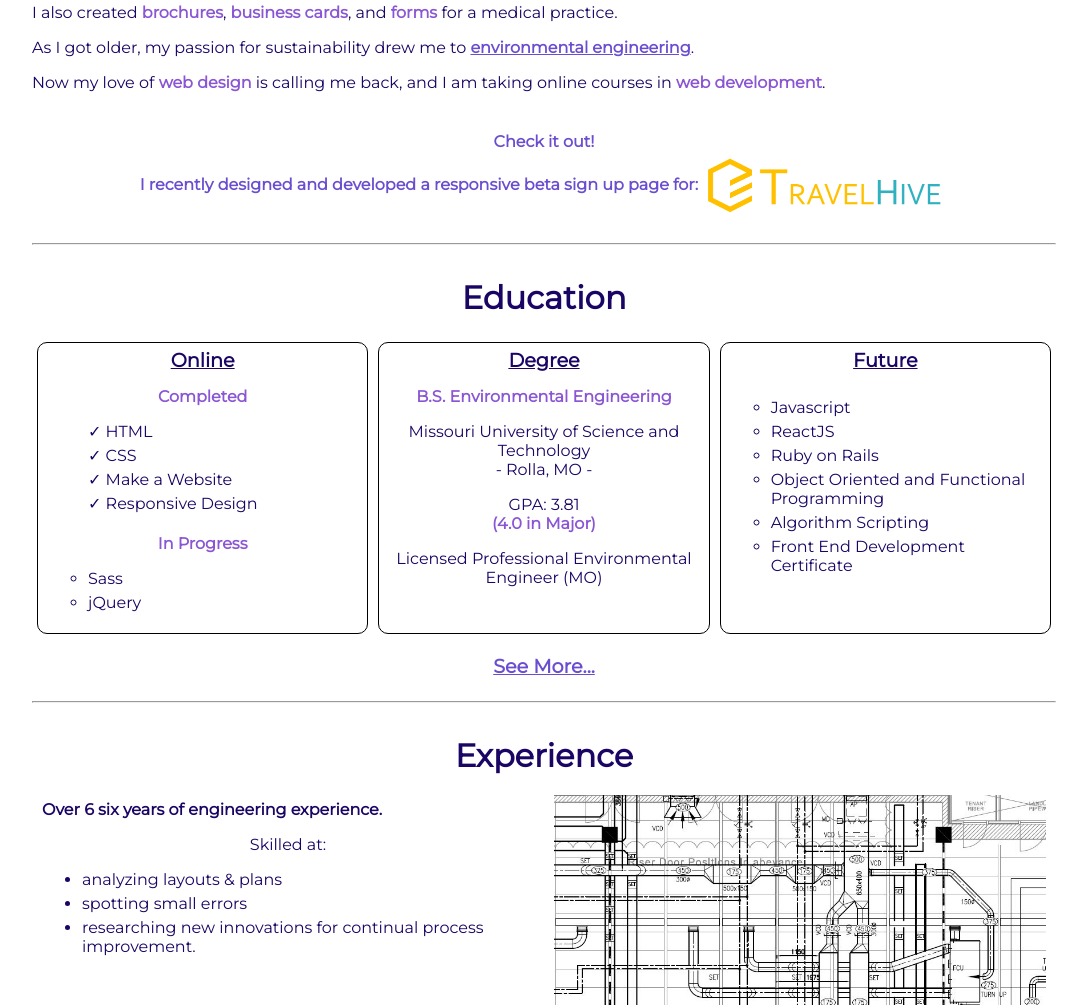
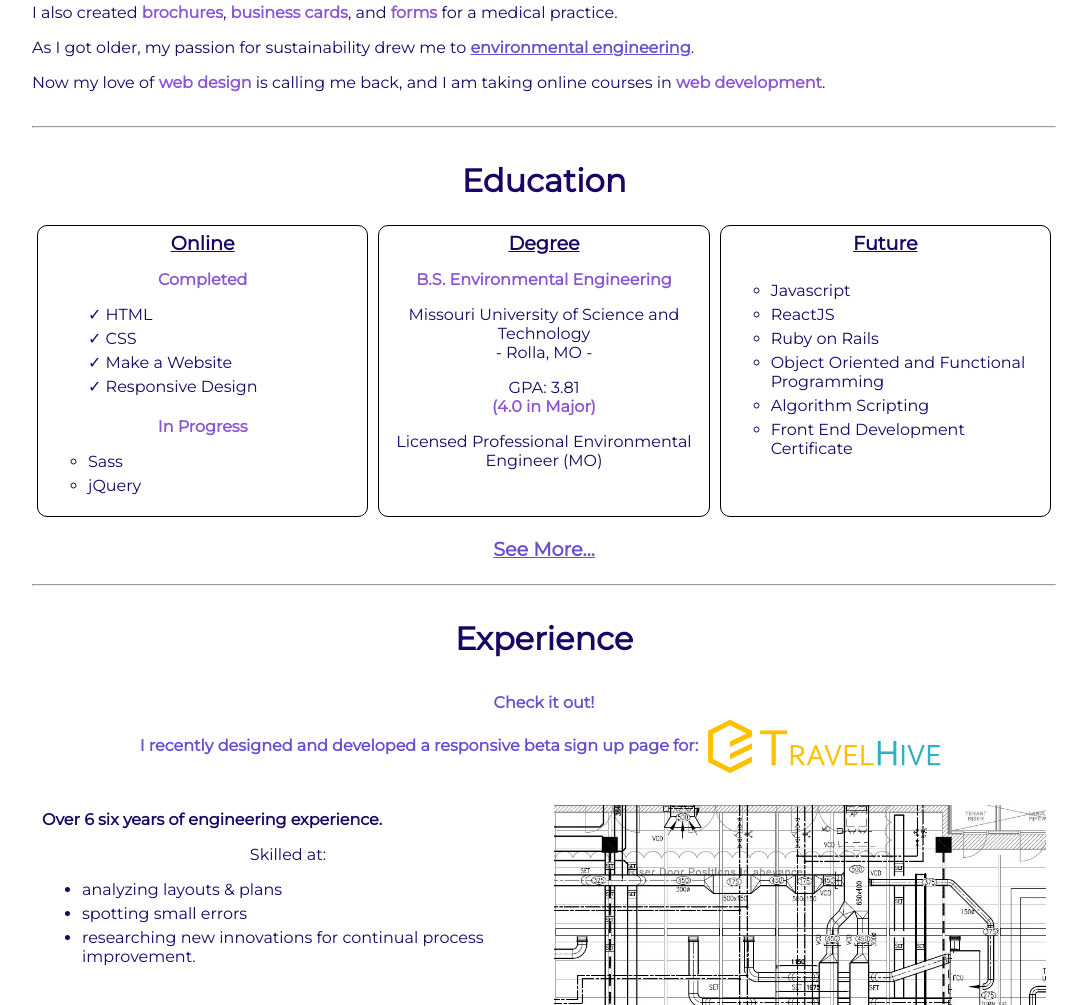
Before and after one commit to CailieAC/CailieAC.web, a plain HTML site: page index.html in a window 1280 px wide. Shown: the part 1195-2200 px from the top of the page, without its empty margins (96-1183 px from the left). Drawn offline with Linux system fonts and the light colour scheme.

Commit message:
Moved travelhive part

```diff
--- a/index.html
+++ b/index.html
@@ -75,8 +75,6 @@
 		<p>I also created <em>brochures</em>, <em>business cards</em>, and <em>forms</em> for a medical practice.</p>
 		<p>As I got older, my passion for sustainability drew me to <a href="experience.html#eeng">environmental engineering</a>.</p>
 		<p>Now my love of <em>web design</em> is calling me back, and I am taking online courses in <em>web development</em>.</p>
-		<br />
-		<h5 class="center"><em><a href="https://travelhive.github.io/" style="text-decoration:none"> Check it out!<br />I recently designed and developed a responsive beta sign up page for:<img src="images/thlogo.jpg" class="logo" alt="TravelHive"></a></em></h5>
 	</div>
 
 	<div class="spanmid"><hr /></div><!--New row-->
@@ -129,6 +127,11 @@
 		<h2>Experience</h2>
 	</div>
 
+	<div class="spanmid">
+		<h5 class="center"><em><a href="https://travelhive.github.io/" style="text-decoration:none"> Check it out!<br />I recently designed and developed a responsive beta sign up page for:<img src="images/thlogo.jpg" class="logo" alt="TravelHive"></a></em></h5>
+		<br />
+	</div>
+
 	<div class="left3">
 		<h5 class="leftalign">Over 6 six years of engineering experience.</h5>
 		<p>Skilled at:</p>
@@ -142,6 +145,8 @@
 	<div class="right3">
 		<div class="parallaxplanstall tabletonly"></div>
 	</div>
+
+
 
 	<div class="middle4" style="padding-top:10px;"><a href="experience.html"><h4>See More...</h4></a></div>
 
```
